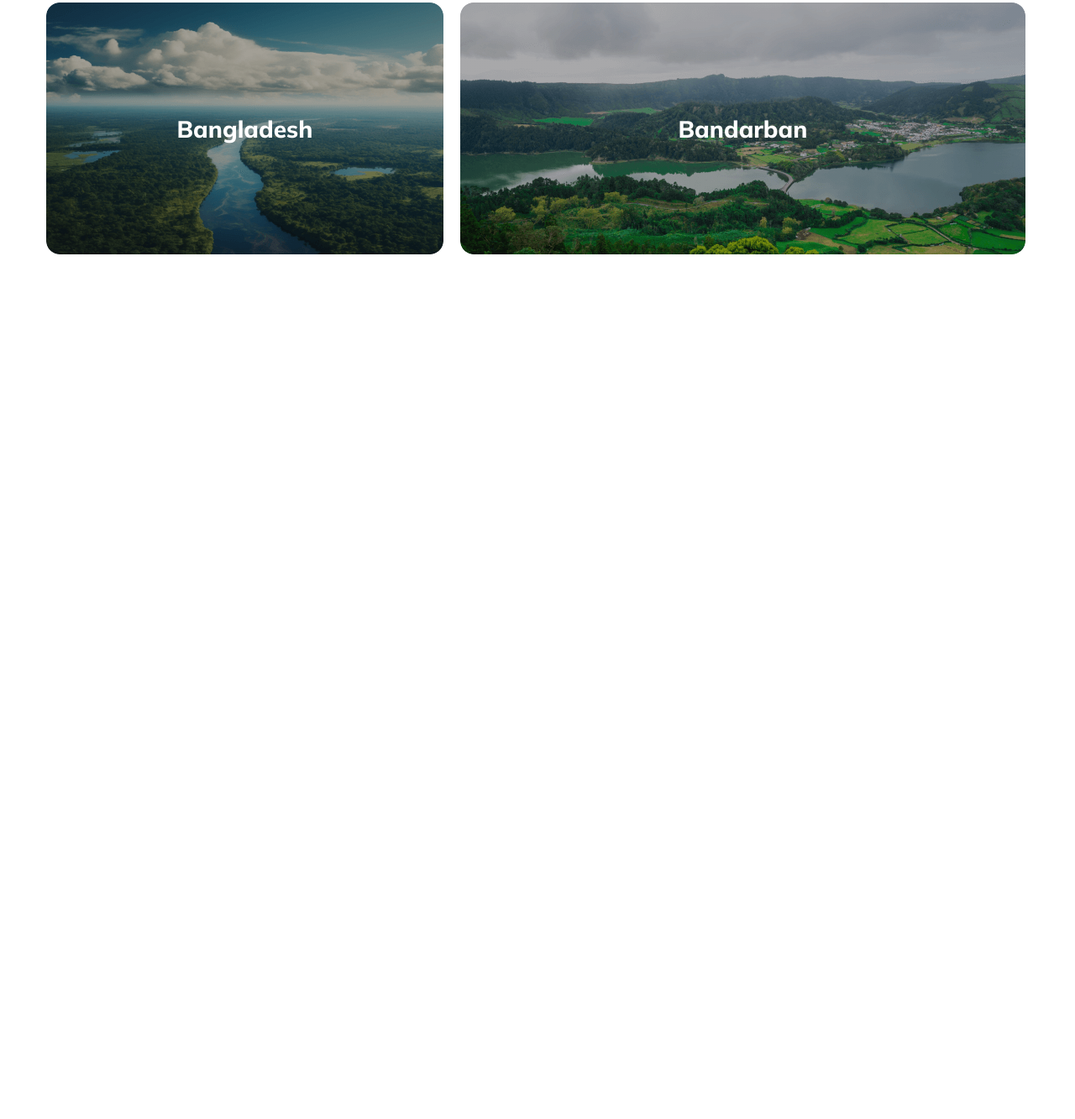
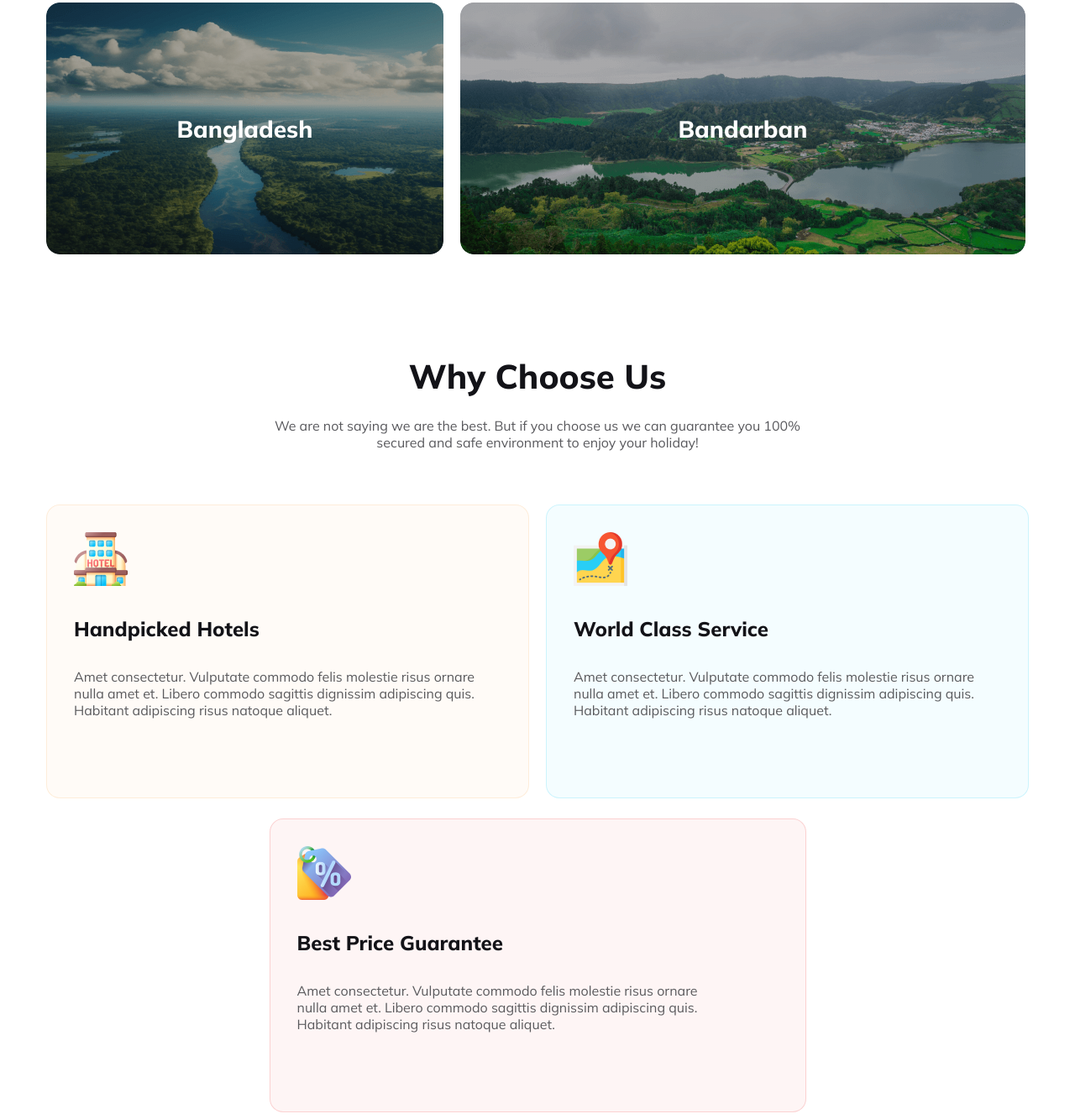
Before and after one commit to adnan2508/Awesome-Travels, a plain HTML site: page index.html in a window 1280 px wide. Shown: the part 2157-3490 px from the top of the page at 84% size. Before the commit the page ends 2468 px from the top, so only its background shows below. Drawn offline with Linux system fonts and the light colour scheme.

Commit message:
choose us done

```diff
--- a/index.html
+++ b/index.html
@@ -109,9 +109,7 @@
             <div class="maldives">
               <p>Maldives</p>
             </div>
-                <div class="indonesia">
-                    Indonesia
-                </div>
+            <div class="indonesia">Indonesia</div>
           </div>
           <div class="america">
             <div class="srilanka">
@@ -135,6 +133,40 @@
         </div>
       </section>
       <!-- Destination section ends -->
+
+      <!-- Why choose us starts -->
+      <section class="choose-us-section">
+        <div class="choose-us-content">
+          <h3 class="choose-us-title">Why Choose Us</h3>
+          <p class="choose-us-description">
+            We are not saying we are the best. But if you choose us we can
+            guarantee you 100% secured and safe environment to enjoy your
+            holiday!
+          </p>
+        </div>
+        <div class="upper-container">
+          <div class="hotels">
+            <img src="images/hotel 1.png" alt="" class="hotels-img" />
+            <h4 class="hotels-title">Handpicked Hotels</h4>
+            <p class="hotels-description">
+              Amet consectetur. Vulputate commodo felis molestie risus ornare
+              nulla amet et. Libero commodo sagittis dignissim adipiscing quis.
+              Habitant adipiscing risus natoque aliquet.
+            </p>
+          </div>
+          <div class="service">
+            <img src="images/map 1.png" alt="" class="service-img">
+            <h4 class="service-title">World Class Service</h4>
+            <p class="service-description">Amet consectetur. Vulputate commodo felis molestie risus  ornare nulla amet et. Libero commodo sagittis dignissim adipiscing quis. Habitant adipiscing risus natoque aliquet.</p>
+          </div>
+        </div>
+            <div class="price">
+                <img src="images/price-tag 1.png" alt="" class="price-img">
+                <h4 class="price-title">Best Price Guarantee</h4>
+                <p class="price-description">Amet consectetur. Vulputate commodo felis molestie risus  ornare nulla amet et. Libero commodo sagittis dignissim adipiscing quis. Habitant adipiscing risus natoque aliquet. </p>
+            </div>
+      </section>
+      <!-- Why choose us ends -->
     </main>
     <!-- Main section ends -->
     <footer></footer>
--- a/style.css
+++ b/style.css
@@ -379,6 +379,117 @@ main {
 }
 
 /* Destination styles ends*/
+
+/* Choose us style starts */
+.choose-us-content {
+    display: flex;
+    flex-direction: column;
+    justify-content: center;
+    align-items: center;
+    margin-top: 5rem;
+}
+
+.choose-us-title {
+    color: #131318;
+    text-align: center;
+    font-family: Mulish;
+    font-size: 2.5rem;
+    font-weight: 800;
+    margin-bottom: 0px;
+}
+
+.choose-us-description {
+    width: 643px;
+    color: rgba(19, 19, 24, 0.70);
+    text-align: center;
+    font-family: Mulish;
+    font-size: 1rem;
+    font-weight: 400;
+    margin-top: 24px;
+}
+
+.upper-container {
+    margin-top: 3rem;
+    display: flex;
+    gap: 20px;
+}
+
+.hotels {
+    width: 573px;
+    height: 284px;
+    border-radius: 16px;
+    border: 1px solid rgba(251, 181, 99, 0.20);
+    background: rgba(251, 181, 99, 0.05);
+    padding: 2rem;
+}
+
+.service {
+    width: 573px;
+    height: 284px;
+    border-radius: 16px;
+    border: 1px solid rgba(41, 206, 246, 0.20);
+    background: rgba(41, 206, 246, 0.05);
+    padding: 2rem;
+}
+
+.price {
+    width: 573px;
+    height: 284px;
+    border-radius: 16px;
+    border: 1px solid rgba(233, 68, 68, 0.20);
+    background: rgba(233, 68, 68, 0.05);
+    margin: 0 auto;
+    margin-top: 1.5rem;
+    padding: 2rem;
+}
+
+.hotels-title {
+    color: #131318;
+    font-family: Mulish;
+    font-size: 1.5rem;
+    font-weight: 800;
+}
+
+.hotels-description {
+    width: 486px;
+    color: #5A5A5D;
+    font-family: Mulish;
+    font-size: 1rem;
+    font-weight: 400;
+}
+
+.service-title {
+    color: #131318;
+    font-family: Mulish;
+    font-size: 1.5rem;
+    font-weight: 800;
+}
+
+.service-description {
+    width: 486px;
+    color: #5A5A5D;
+    font-family: Mulish;
+    font-size: 1rem;
+    font-weight: 400;
+}
+
+
+.price-title {
+    color: #131318;
+    font-family: Mulish;
+    font-size: 1.5rem;
+    font-weight: 800;
+}
+
+.price-description {
+    width: 486px;
+    color: #5A5A5D;
+    font-family: Mulish;
+    font-size: 1rem;
+    font-weight: 400;
+}
+/* Choose us style ends*/
+
 /* Main section ends */
 
 /*--------------------------------Responsive style--------------------------*/
@@ -561,10 +672,12 @@ main {
         background-size: cover;
         border-radius: 2rem;
     }
+
     .bengal {
         display: flex;
         flex-direction: column;
     }
+
     .bangladesh {
         width: 100%;
         height: 250px;
@@ -572,6 +685,7 @@ main {
         background-size: cover;
         border-radius: 2rem;
     }
+
     .bandarban {
         width: 100%;
         height: 250px;
@@ -579,7 +693,16 @@ main {
         background-size: cover;
         border-radius: 2rem;
     }
+
     /* Destination section ends */
+
+    /* Choose us style starts*/
+    .upper-container {
+        display: flex;
+        flex-direction: column;
+        width: 70%;
+    }
+    /* Choose us style ends*/
     /* Main section ends */
 }
 
@@ -698,5 +821,16 @@ main {
     }
 
     /* Destination section ends */
+
+/* Choose us styles*/
+    .upper-container {
+        display: flex;
+        flex-direction: column;
+    }
+    .price {
+        margin: 20px 0px;
+    }
+/* Choose us style ends*/
+
     /* Main section ends */
 }
```
Also changed, not shown: Images/hotel 1.png (added), Images/map 1.png (added), Images/price-tag 1.png (added), Images/video-pause.png (added), Images/video-seek.png (added). Lines whose indentation alone changed are shown as unchanged.
